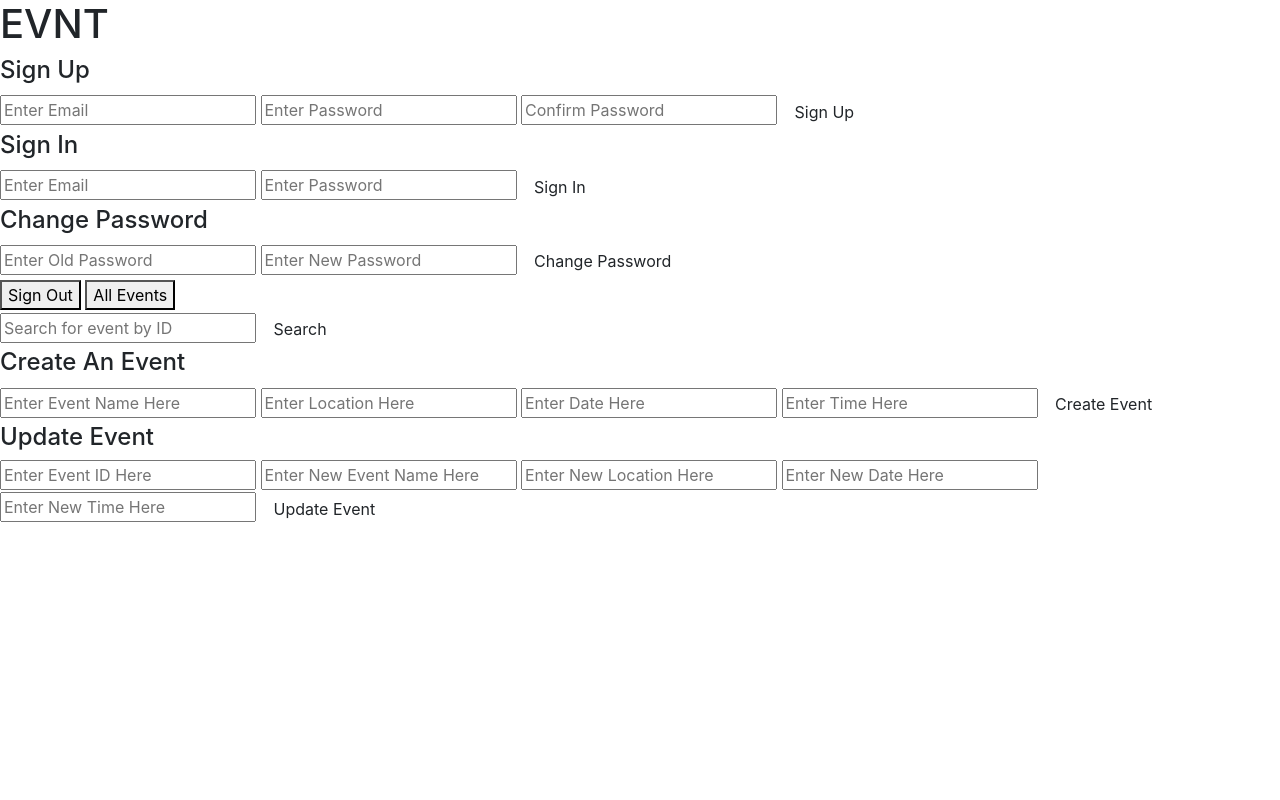
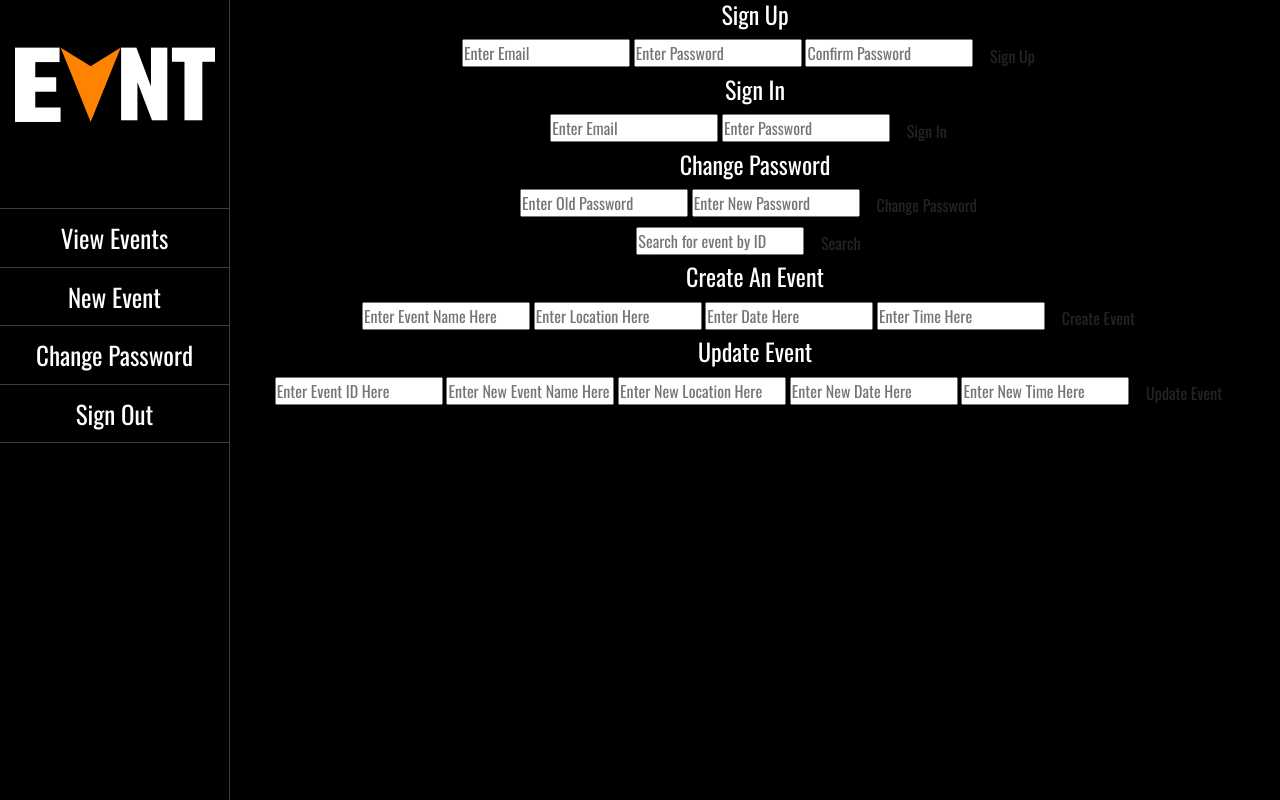
Before and after one commit to jnr0790/evnt-client, a website built with webpack: page index.html in a window 1280 px wide. Built offline with nearby package versions, Linux system fonts and the light colour scheme.

Commit message:
Adds basic navbar styling CSS added for side menu added logo in public folder

```diff
--- a/assets/styles/index.scss
+++ b/assets/styles/index.scss
@@ -1 +1,56 @@
 @import '~bootstrap/scss/bootstrap';
+@import url('https://fonts.googleapis.com/css2?family=Oswald&display=swap');
+
+* {
+  margin: 0;
+  padding: 0;
+}
+
+body {
+  font-family: Oswald;
+  background-color: #000;
+  color: #fff;
+}
+
+#navbar {
+  background-color: black;
+  border-right: 1px #3d3d3d solid;
+  position: fixed;
+  display: flex;
+  flex-direction: column;
+  align-items: center;
+  width: 230px;
+  height: 100%;
+  div{
+    border-bottom: 1px #3d3d3d solid;
+  }
+  ul {
+    width: 100%;
+    text-align: center;
+    li {
+      list-style: none;
+      border-top: 1px #3d3d3d solid;
+      font-size: 25px;
+      padding: 10px;
+      &#sign-out {
+        border-bottom: 1px #3d3d3d solid;
+      }
+    }
+  }
+}
+
+main {
+margin-left: 230px;
+text-align: center;
+}
+// #msg-container {
+//   margin: 30px;
+//   margin-bottom: 50px;
+//   position: relative;
+//   position: fixed;
+//   height: 100%;
+//   overflow: auto;
+// }
+// #message {
+//   position: absolute;
+// }
--- a/index.html
+++ b/index.html
@@ -12,9 +12,21 @@
       <script src="public/application.js" type="text/javascript" charset="utf-8" defer></script>
     </head>
     <body>
-      <h1>EVNT</h1>
+      <nav id='navbar'>
 
+          <h1><img src="./public/EVNTlogo.png" alt="EVNT"></h1>
+
+        <ul class="nav-menu">
+          <li id="all-events">View Events</li>
+          <li id="create-nav">New Event</li>
+          <li id="change-pw-nav">Change Password</li>
+          <li id="sign-out">Sign Out</li>
+        </ul>
+      </nav>
+      <main>
+        <div id="msg-container">
           <div id="message"></div>
+        </div>
 
         <form id='sign-up'>
           <h4>Sign Up</h4>
@@ -37,10 +49,6 @@
           <input type='password' name='passwords[new]' placeholder='Enter New Password' required>
           <button class='btn'>Change Password</button>
         </form>
-
-      <button id="sign-out">Sign Out</button>
-
-      <button id="all-events">All Events</button>
 
         <form id='single-event'>
           <input name='event[id]' type='text' placeholder='Search for event by ID' required>
@@ -67,7 +75,6 @@
         </form>
 
         <div id="events-display"></div>
-
-
+      </main>
     </body>
 </html>
```
Also changed, not shown: public/EVNTlogo.png (added). Lines whose indentation alone changed are shown as unchanged.
